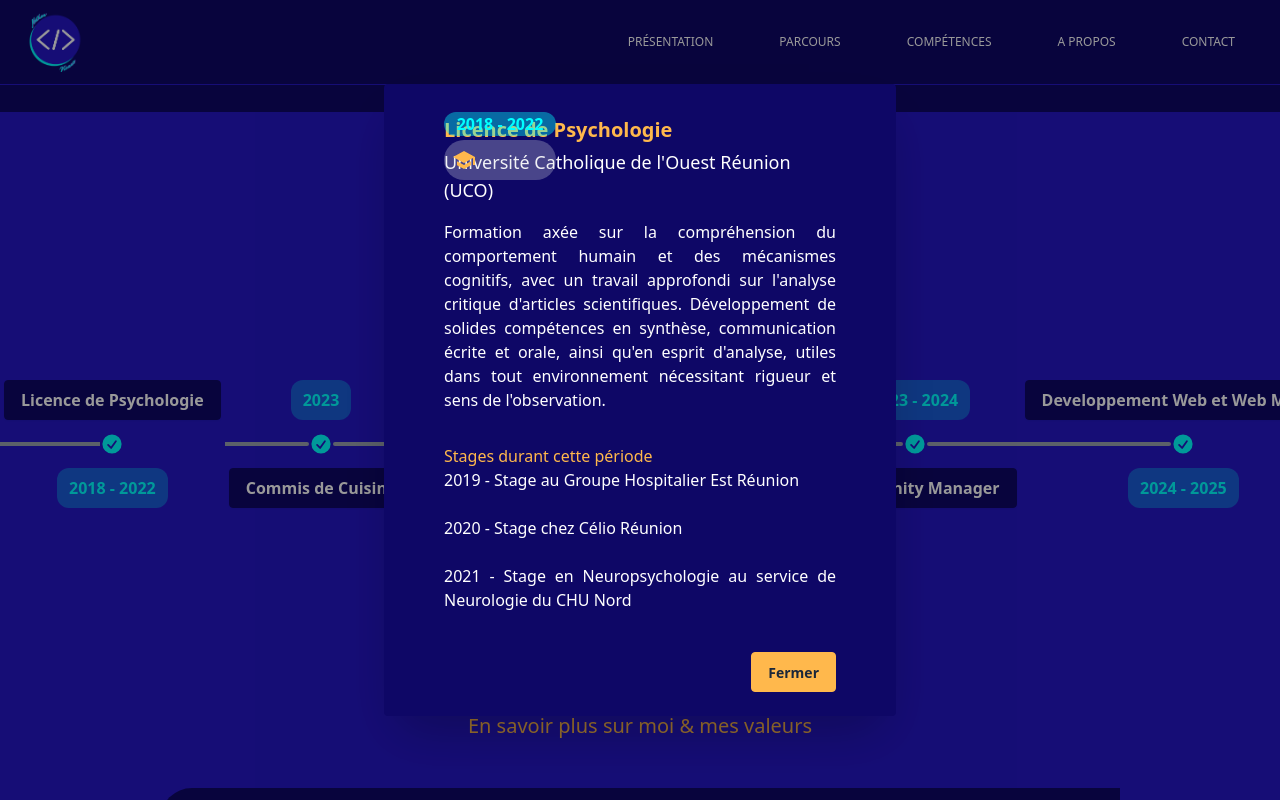
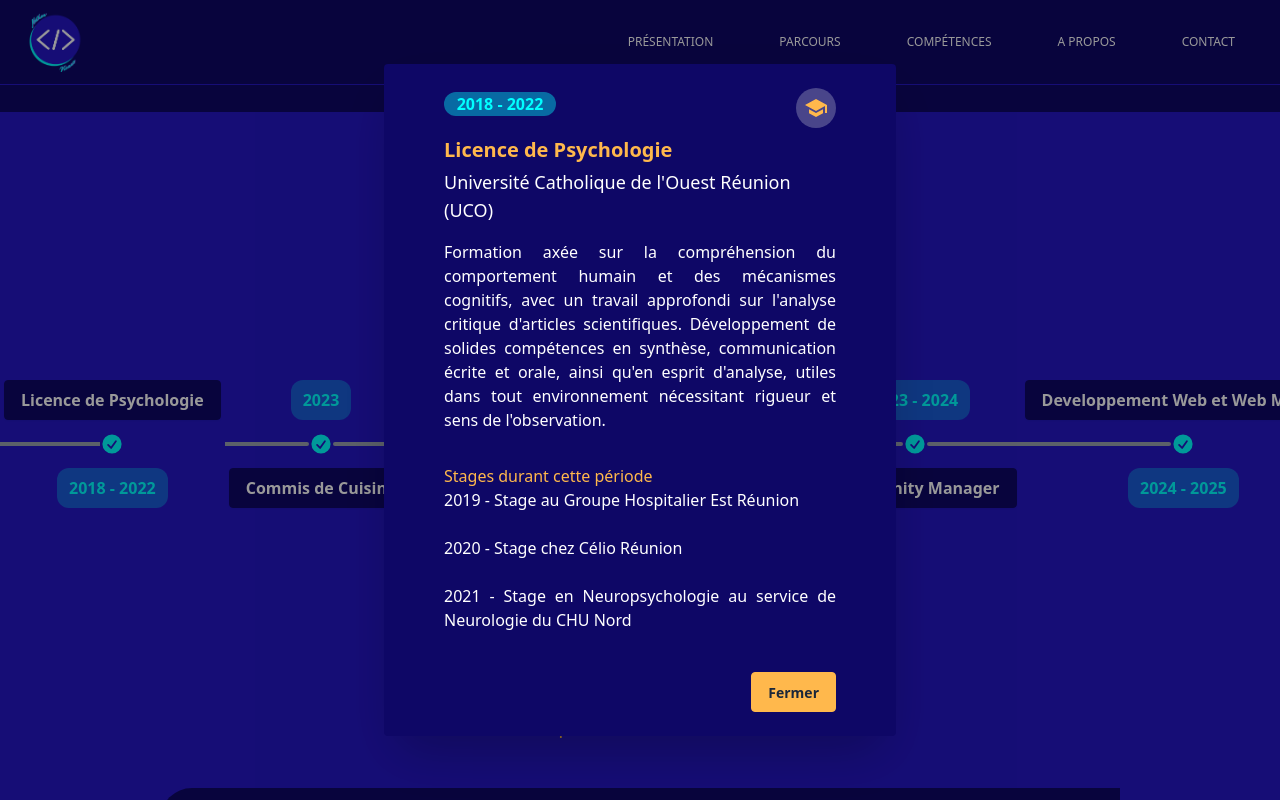
Before and after one commit to NathanVienne/curriculum_vitae, a React (Vite) app: page / in a window 1280 px wide. Both pictures are taken after a click on the button "Licence de Psychologie". Shown: the part 688-1488 px from the top of the page. Built offline with nearby package versions, Linux system fonts and the light colour scheme.

Commit message:
Correction of modal component form experience section

```diff
--- a/src/components/experience/modal.jsx
+++ b/src/components/experience/modal.jsx
@@ -20,9 +20,11 @@ export default function Modal({ experience, onClose }) {
             {experience.type === "work" ? <Icon path={mdiBriefcase} size={0.75} /> : <Icon path={mdiSchool} size={1} />}
           </span></div>
         </div> */}
-        <div className="absolute">
-          <div><p className="my-1 w-28 text-center text-secondary font-semibold bg-secondary/40 rounded-xl">{experience.period}</p></div>
-          <div className="bg-gray-300/30 rounded-full p-2 flex items-center relative top-0 right-0"><span className="indicator-item text-accent">
+        <div className="flex justify-between">
+          <div>
+            <p className="my-1 w-28 text-center text-secondary font-semibold bg-secondary/40 rounded-xl">{experience.period}</p>
+          </div>
+          <div className="bg-gray-300/30 rounded-full p-2 flex items-center"><span className="indicator-item text-accent">
             {experience.type === "work" ? <Icon path={mdiBriefcase} size={0.75} /> : <Icon path={mdiSchool} size={1} />}
           </span></div>
         </div>
```
